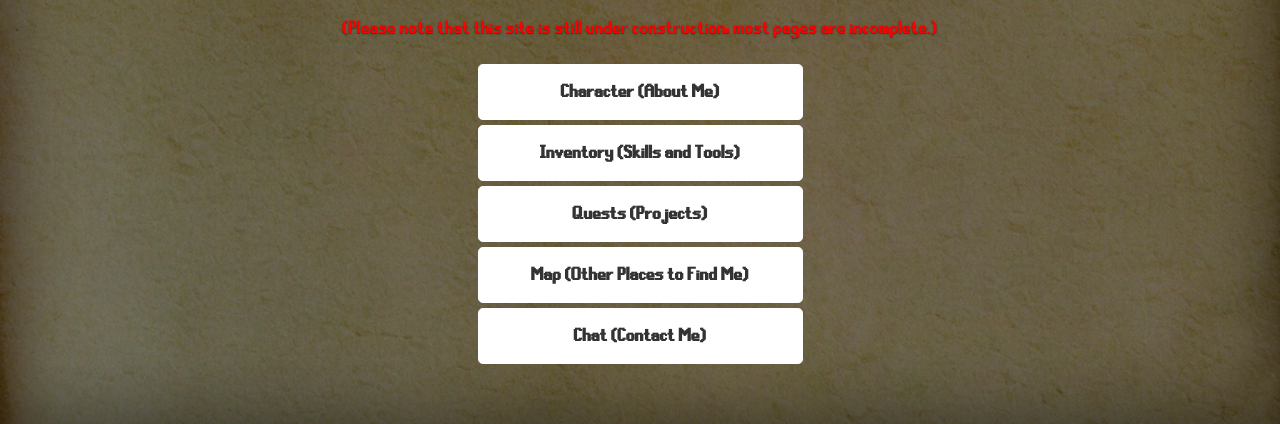
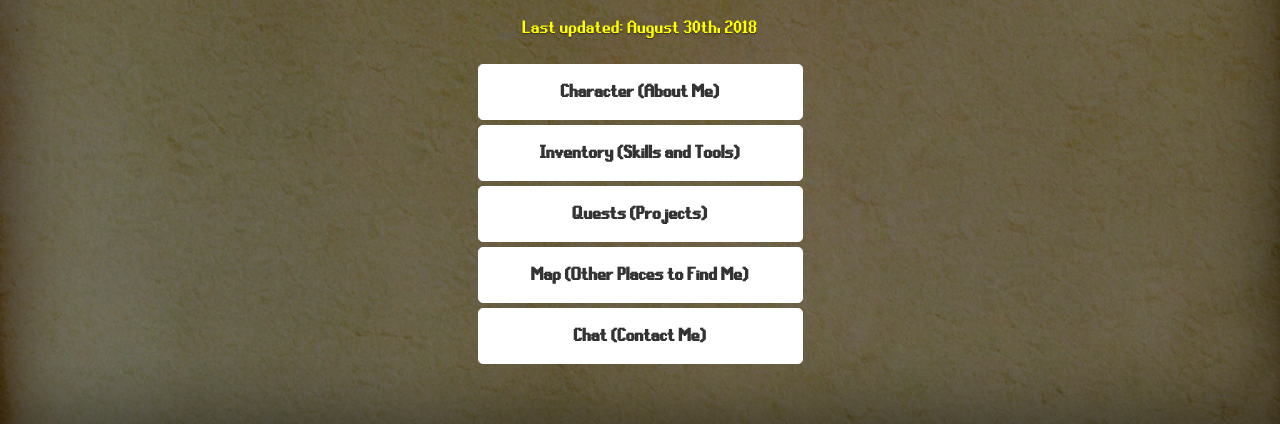
Before and after one commit to andrewdnguyen/andrewdnguyen.github.io, a plain HTML site: page index.html in a window 1280 px wide. Shown: the part 376-800 px from the top of the page. Drawn offline with nearby package versions, Linux system fonts and the light colour scheme; a script that the page names is missing; files whose address does not match are found by name.

Commit message:
No longer under construction

```diff
--- a/index.html
+++ b/index.html
@@ -45,7 +45,7 @@
             <h1 class="cover-heading">Hi and welcome to my website!</h1>
             <p class="lead">Explore and venture across this site to learn more about me. <br>
             <small>In a rush? Download my resume <a href="./pdf/Latest Resume.pdf" target="_blank" style="text-decoration:underline">here.</a></small></p>
-            <p class="lead" style="color:red">(Please note that this site is still under construction, most pages are incomplete.)</p>
+            <p class="lead" style="color:Yellow">Last updated: August 30th, 2018</p>
             <p class="lead">
               <a href="character.html" class="btn btn-lg btn-secondary home-button">Character (About Me)</a>
               <br>
```
